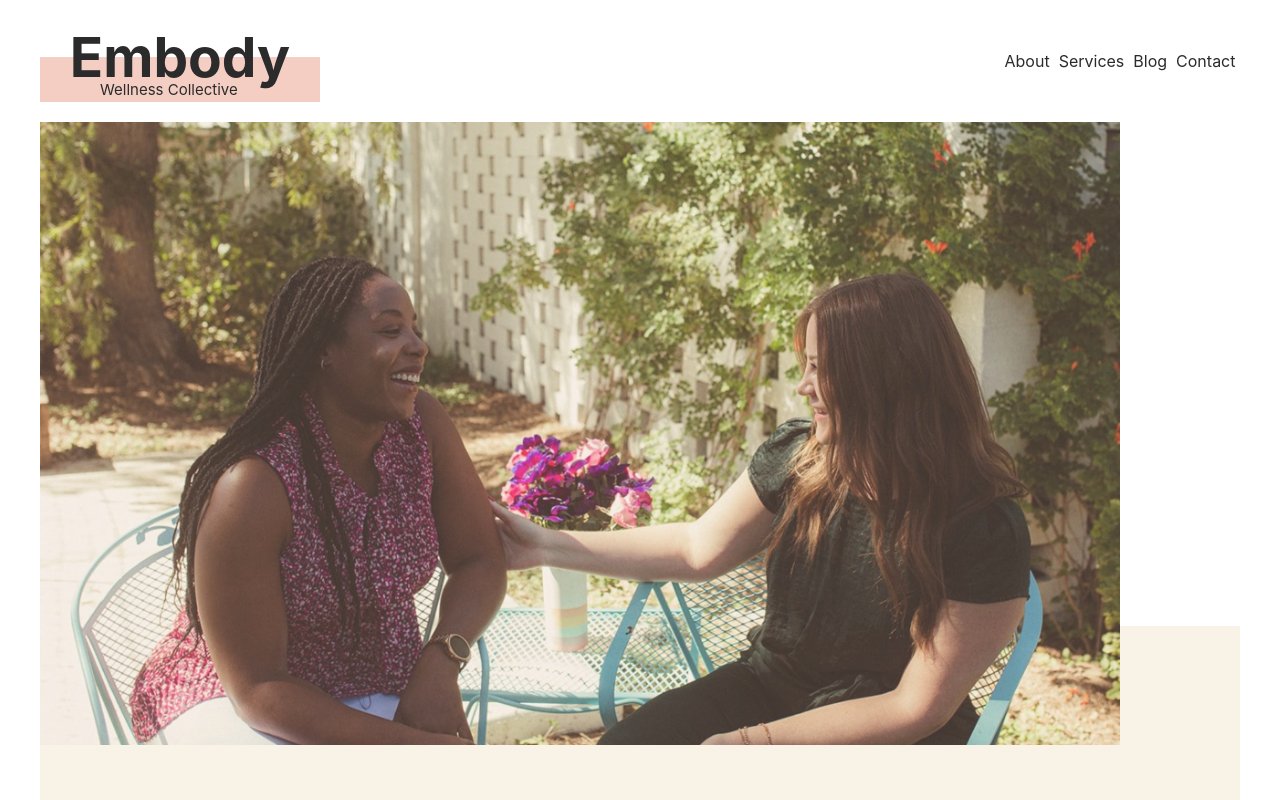
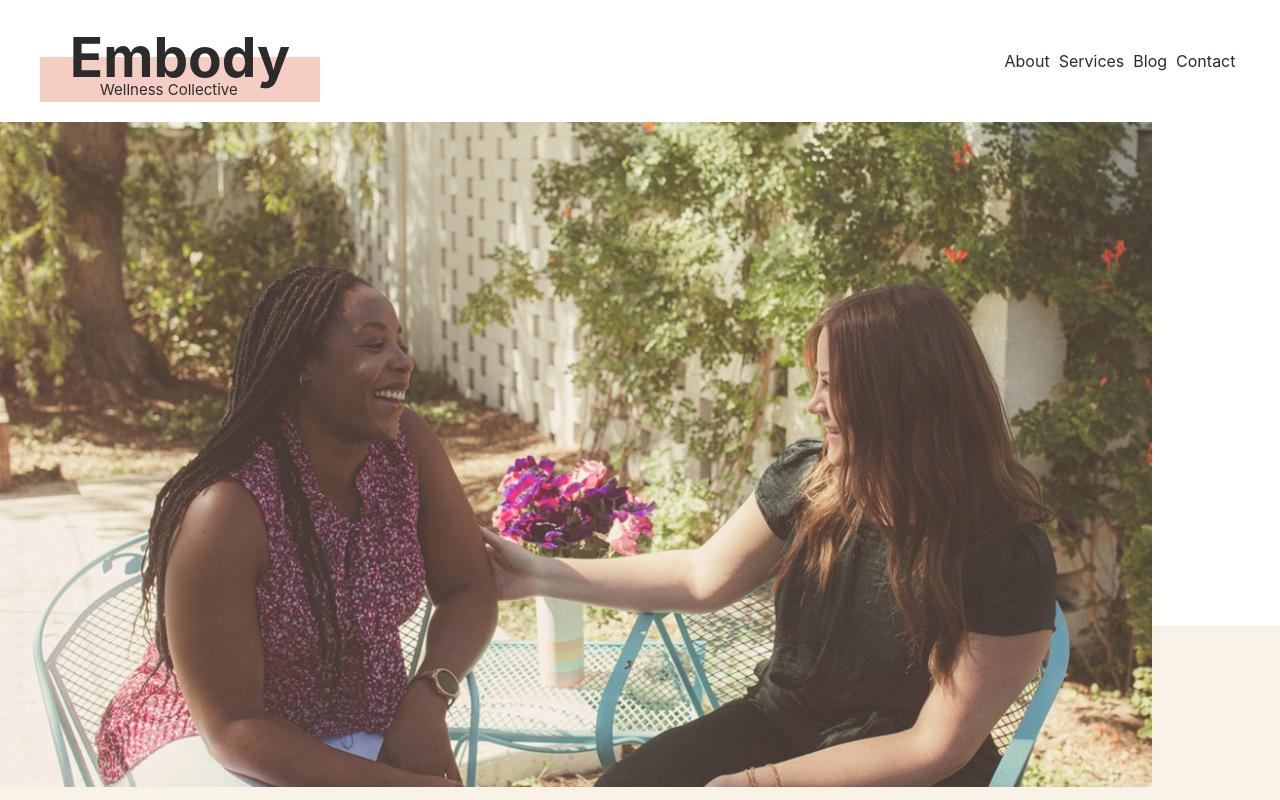
Before and after one commit to spiderthatcodes/embody, a React (Create React App) app in the folder client/: page / in a window 1280 px wide. Shown: the top 800 px of the page. Built offline with nearby package versions, Linux system fonts and the light colour scheme; the HTML template or start-up script is replaced by a standard one.

Commit message:
service info page mostly done

```diff
--- a/client/src/components/BioCard/BioCard.jsx
+++ b/client/src/components/BioCard/BioCard.jsx
@@ -1,7 +1,6 @@
 import { Container, ImageSide, TextSide } from './style';
 
 const BioCard = ({ name, text, imgSrc, imageLeft = false }) => {
-    console.log(imageLeft);
     return (
         <Container imageLeft={imageLeft}>
             {imageLeft && (
--- a/client/src/components/Layout/style.js
+++ b/client/src/components/Layout/style.js
@@ -5,5 +5,5 @@ export const Container = styled.div`
 `;
 
 export const Content = styled.div`
-    padding: 0 40px;
+    padding: 0 0px;
 `;
--- /dev/null
+++ b/client/src/constants/serviceInfo.js
@@ -0,0 +1,29 @@
+import coaching from '../resources/coaching.png';
+import groups from '../resources/groups.png';
+import immersion from '../resources/immersion.png';
+
+const services = {
+    coaching: {
+        title: '1:1 Coaching',
+        description:
+            'We work with children, families, parents, and adults to identify goals, set realistic timelines and co-create plans to achieve them.  This is completely customizable and tailored to the individual/group.  We will look at mental, emotional, environmental, and physical factors that may be influencing the way you feel.',
+        stripe: 'Anything that needs your attention.',
+        src: coaching,
+    },
+    groups: {
+        title: 'Groups',
+        description:
+            'There is so much power and healing in community. If you are interested in joining a group, check back soon for our current offerings.',
+        stripe: 'Coming Soon!',
+        src: groups,
+    },
+    experiences: {
+        title: 'Immersive Experiences',
+        description:
+            'Ut enim ad minim veniam, quis nostrud exercitation ullamco laboris nisi ut aliquip ex ea commodo consequat.',
+        stripe: 'Coming Soon!',
+        src: immersion,
+    },
+};
+
+export default services;
--- a/client/src/pages/About/style.js
+++ b/client/src/pages/About/style.js
@@ -47,7 +47,6 @@ export const BioCardContainer = styled.div`
 export const TopImagePanel = styled.div`
     display: flex;
     width: 100%;
-    /* justify-content: space-between; */
 `;
 
 export const LeftSide = styled.div`
@@ -69,7 +68,7 @@ export const LeftSide = styled.div`
     div {
         height: 25vh;
         width: 100%;
-        background-color: ${colors.tan}
+        background-color: ${colors.tan};
     }
 `;
 
--- a/client/src/pages/ServiceInfo/ServiceInfo.jsx
+++ b/client/src/pages/ServiceInfo/ServiceInfo.jsx
@@ -1,12 +1,51 @@
+import { useParams } from 'react-router-dom';
 import Layout from '../../components/Layout/Layout';
-import LeafPanel from "../../components/LeafPanel/LeafPanel";
+import LeafPanel from '../../components/LeafPanel/LeafPanel';
+import services from '../../constants/serviceInfo';
+import Button from '../../components/Button/Button';
+import { ServicePanel, ImageSide, Container } from './style';
 
 const ServiceInfo = () => {
+    const { name } = useParams();
+
     return (
         <Layout>
+            <Container>
+                <div id='stripe'>
+                    <p id='text'>{services[name].stripe}</p>
+                </div>
+                <h1 id='title'><span>&nbsp;{services[name].title}&nbsp;</span></h1>
+                        <p id='description'>{services[name].description}</p>
+                        {name === 'coaching' && (
+                            <p id='bullets'>
+                                <strong>
+                                    Relationships &bull; Career &bull; Parenting
+                                    &bull; Starting Over &bull; Overall
+                                    Wellbeing &bull; Stress &bull; Self Esteem
+                                    &bull; Divorce &bull; Relocation.
+                                </strong>
+                            </p>
+                        )}
+                        <div id='button'>
+                            <Button
+                                text='Contact Us'
+                                route='/contact'
+                            />
+                        </div>
+                <ServicePanel>
+                    <ImageSide>
+                        <img
+                            src={services[name].src}
+                            alt={services[name].title}
+                        />
+                    </ImageSide>
+                </ServicePanel>
+            </Container>
             <LeafPanel />
         </Layout>
     );
 };
 
 export default ServiceInfo;
+
+// &#149;
--- /dev/null
+++ b/client/src/pages/ServiceInfo/style.js
@@ -0,0 +1,73 @@
+import styled from 'styled-components';
+import { colors } from '../../theme';
+
+export const Container = styled.div`
+    display: flex;
+    width: 100%;
+    height: 95vh;
+    position: relative;
+    margin-bottom: 10%;
+
+    #stripe {
+        height: 6vh;
+        width: 100%;
+        background-color: ${colors.tan};
+        position: absolute;
+        bottom: 30vh;
+        z-index: -1;
+        display: flex;
+        align-items: center;
+    }
+
+    #text {
+        margin-left: 10%;
+        font-size: 20px;
+    }
+
+    #title {
+        margin-left: 10%;
+        position: absolute;
+        font-size: 24px;
+        top: 17vh;
+    }
+
+    span {
+        background: linear-gradient(to top, ${colors.mint} 50%, transparent 50%);
+    }
+
+    #description {
+        margin-left: 10%;
+        position: absolute;
+        top: 25vh;
+        width: 35vw;
+    }
+
+    #bullets {
+        margin-left: 10%;
+        position: absolute;
+        top: 40vh;
+        width: 35vw;
+    }
+
+    #button {
+        margin-left: 10%;
+        position: absolute;
+        bottom: 19vh;
+    }
+`;
+
+export const ServicePanel = styled.div`
+    display: flex;
+    justify-content: flex-end;
+    align-items: center;
+    width: 100%;
+    padding: 0 10%;
+`;
+
+export const ImageSide = styled.div`
+    width: 45%;
+
+    img {
+        height: 58vh;
+    }
+`;
--- a/client/src/pages/Services/Services.jsx
+++ b/client/src/pages/Services/Services.jsx
@@ -18,7 +18,7 @@ const Services = () => {
                 <ServicesContainer>
                     <ServiceLink src={coaching} path='/services/coaching' groupName='1:1 Coaching & Counseling' />
                     <ServiceLink src={groups} path='/services/groups' groupName='Groups' />
-                    <ServiceLink src={immersion} path='services/experiences'  groupName='Immersive Experiences' />
+                    <ServiceLink src={immersion} path='/services/experiences'  groupName='Immersive Experiences' />
                 </ServicesContainer>
             </ServiceTypes>
             <LeafPanel />
```
